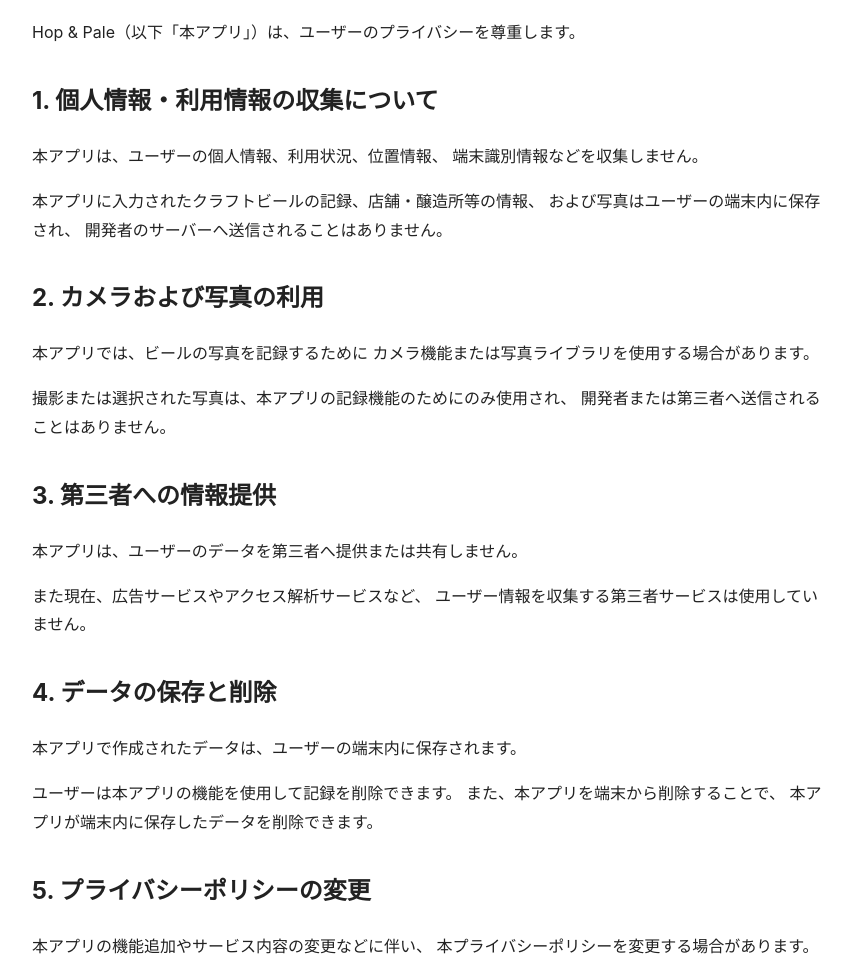
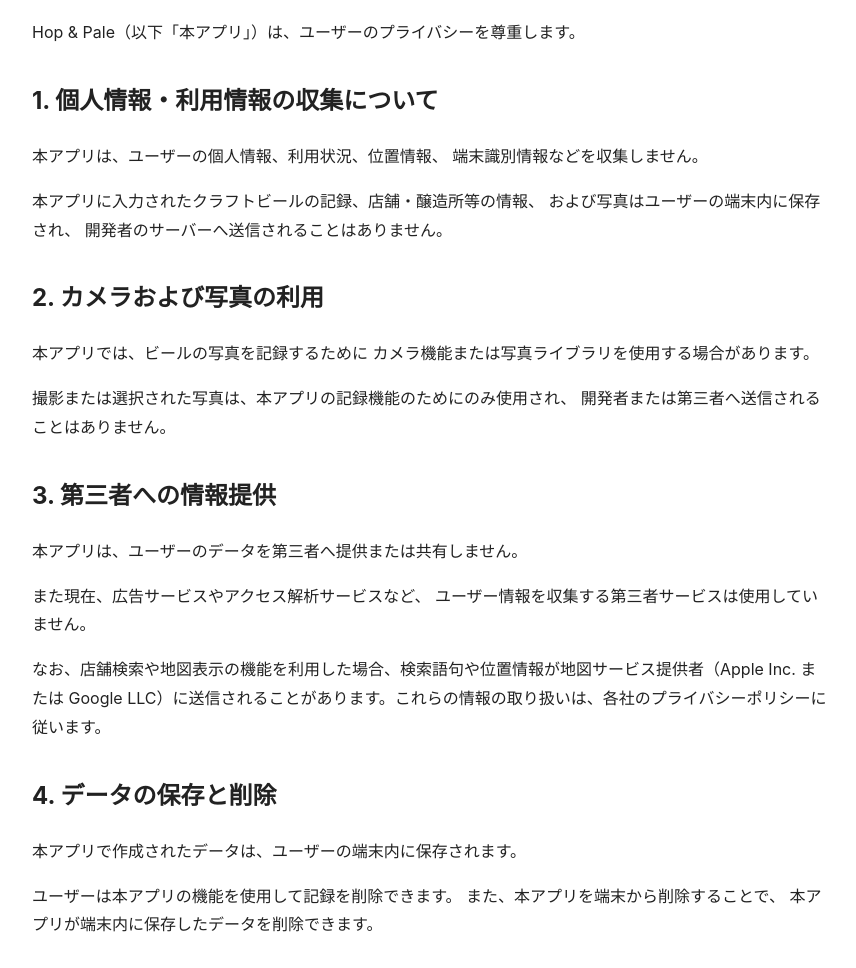
Before and after one commit to moguri-opm/hop-and-pale-privacy, a plain HTML site: page index.html in a window 1280 px wide. Shown: the part 114-1082 px from the top of the page, without its empty margins (208-1064 px from the left). Drawn offline with Linux system fonts and the light colour scheme.

Commit message:
Update index.html

```diff
--- a/index.html
+++ b/index.html
@@ -75,6 +75,10 @@ Hop & Pale（以下「本アプリ」）は、ユーザーのプライバシー
 ユーザー情報を収集する第三者サービスは使用していません。
 </p>
 
+<p>
+なお、店舗検索や地図表示の機能を利用した場合、検索語句や位置情報が地図サービス提供者（Apple Inc. または Google LLC）に送信されることがあります。これらの情報の取り扱いは、各社のプライバシーポリシーに従います。
+</p>
+
 <h2>4. データの保存と削除</h2>
 
 <p>
```
